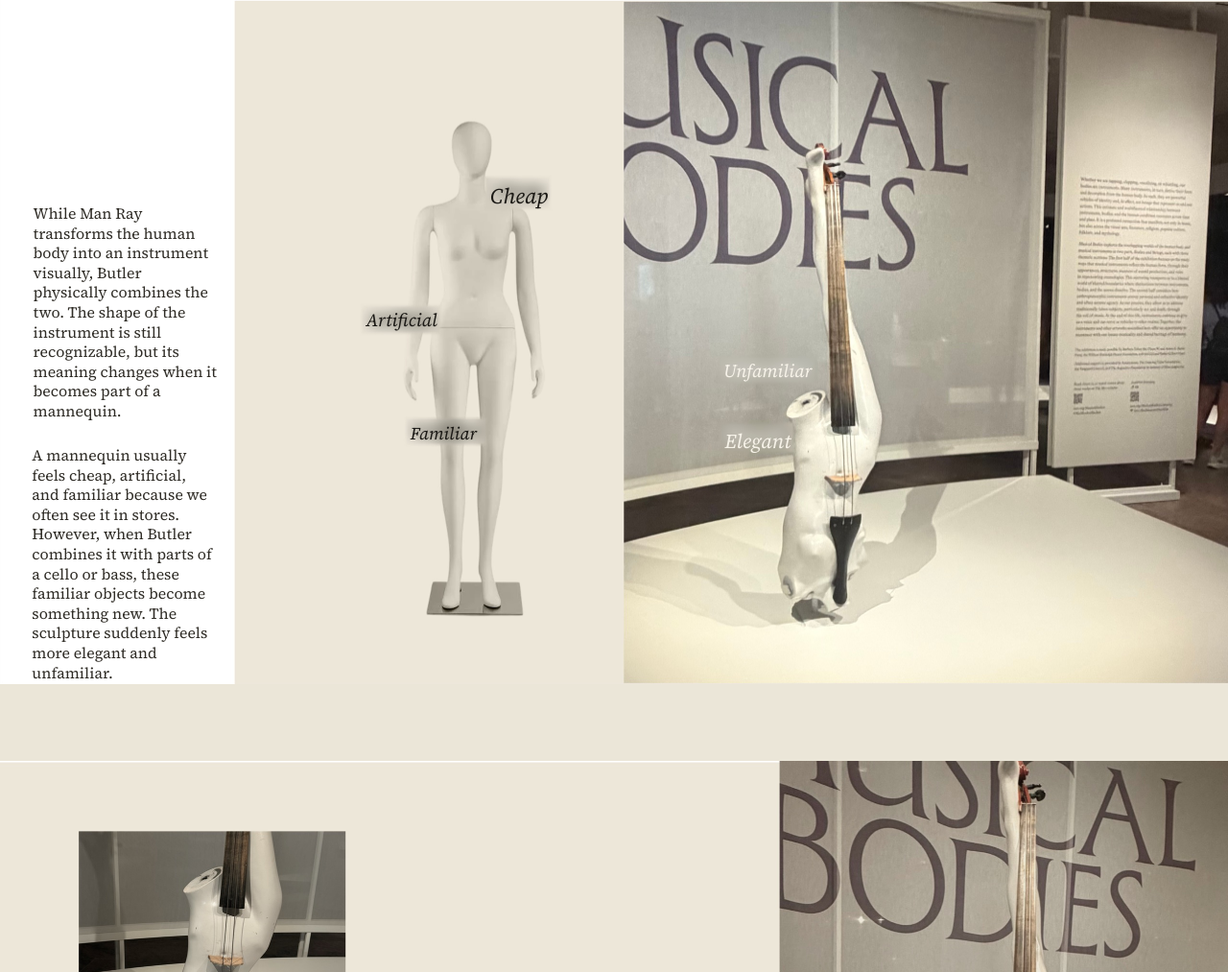
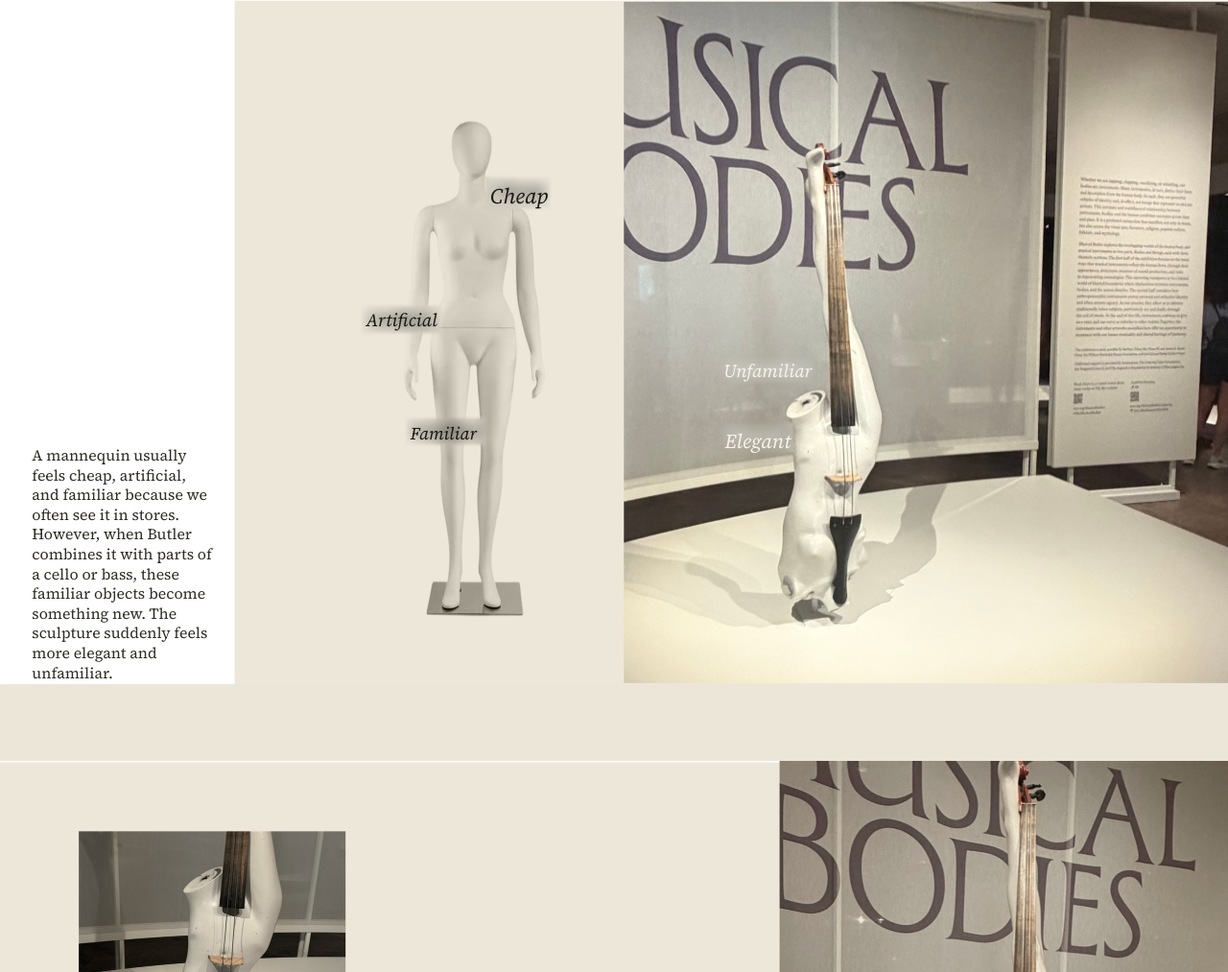
Before and after one commit to xmiao6-hub/musical-bodies, a plain HTML site: page index.html in a window 1280 px wide. Shown: the part 4047-5060 px from the top of the page at 96% size. Drawn offline with Linux system fonts and the light colour scheme.

Commit message:
S6: remove While Man Ray para (user request)

```diff
--- a/index.html
+++ b/index.html
@@ -140,9 +140,6 @@
     </div>
   </div>
     <div class="fx-flow" style="--amp:calc(0.6 * 0.5625vw);">
-            <div class="fl fl-ov" data-sp="0.18" style="--w:15;--x:2.7;--y:30;--dur:8s;--amp:7px">
-        <p class="body" style="font-size:calc(2.2 * 0.5625vw)">While Man Ray transforms the human body into an instrument visually, Butler physically combines the two. The shape of the instrument is still recognizable, but its meaning changes when it becomes part of a mannequin.</p>
-      </div>
       <div class="fl fl-ov" data-sp="0.21" style="--x:2.6;--y:65;--dl:-2.8s">
         <p class="body" style="width:15vw;font-size:calc(2.2 * 0.5625vw)">A mannequin usually feels cheap, artificial, and familiar because we often see it in stores. However, when Butler combines it with parts of a cello or bass, these familiar objects become something new. The sculpture suddenly feels more elegant and unfamiliar.</p>
       </div>
```
